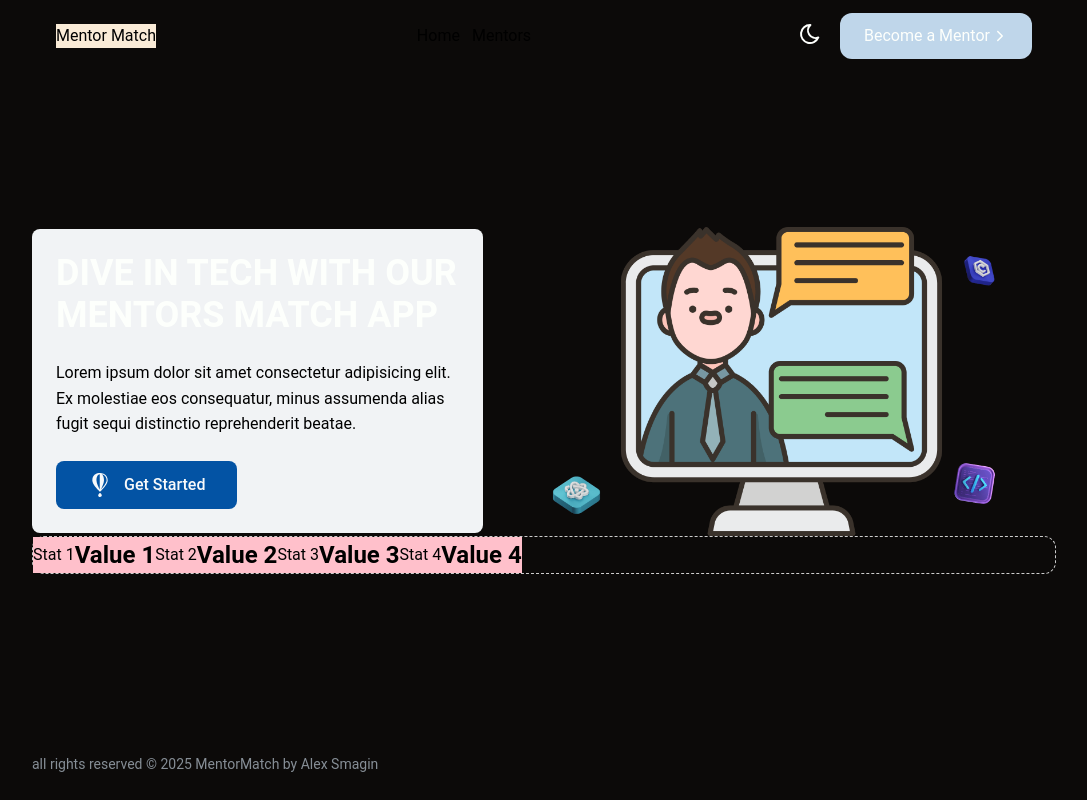
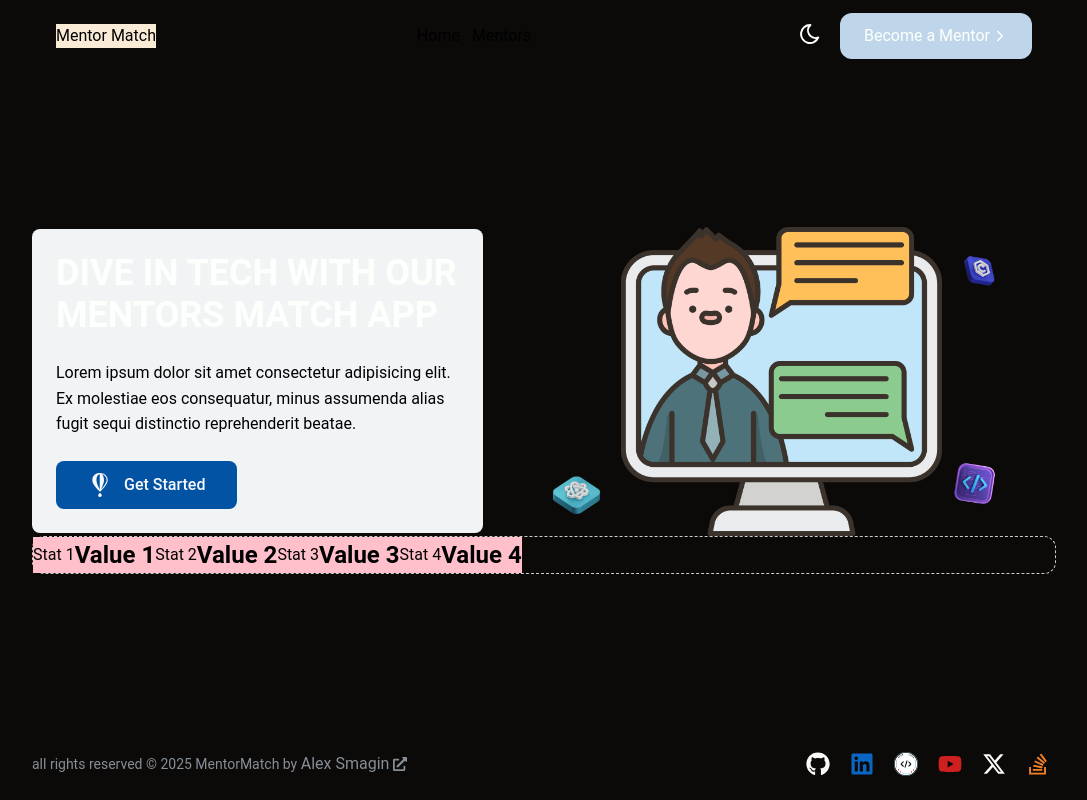
Before and after one commit to Alexandrbig1/mentor-match, a React (Vite) app in the folder frontend/: page / in a window 1280 px wide. Shown: the whole page, without its empty margins (96-1183 px from the left). Built offline with nearby package versions, Linux system fonts and the light colour scheme.

Commit message:
feat: add footer. add social icons component. add framer-motion for animation for social icons. add icons

```diff
--- a/frontend/package.json
+++ b/frontend/package.json
@@ -23,6 +23,7 @@
   },
   "dependencies": {
     "axios": "^1.9.0",
+    "framer-motion": "^12.18.1",
     "react": "^19.1.0",
     "react-dom": "^19.1.0",
     "react-helmet-async": "^2.0.5",
--- a/frontend/src/components/Footer/Footer.styled.tsx
+++ b/frontend/src/components/Footer/Footer.styled.tsx
@@ -1,5 +1,6 @@
 import styled from "styled-components";
 import { primaryFont } from "../fonts";
+import { FaExternalLinkAlt } from "react-icons/fa";
 
 export const FooterWrapper = styled.footer`
   margin: 0 auto;
@@ -28,3 +29,22 @@ export const FooterText = styled.p`
   line-height: 1.33333;
   color: ${(p) => p.theme.colors.lightTextColor};
 `;
+
+export const FooterTextLinkIcon = styled(FaExternalLinkAlt)`
+  font-size: 1.4rem;
+  color: ${(p) => p.theme.colors.lightTextColor};
+  transition: all var(--primary-transition);
+`;
+
+export const FooterTextLink = styled.a`
+  display: inline-flex;
+  align-items: center;
+  gap: 0.4rem;
+  font-size: 1.6rem;
+
+  &:hover {
+    ${FooterTextLinkIcon} {
+      color: ${(p) => p.theme.colors.linkColor};
+    }
+  }
+`;
--- a/frontend/src/components/Footer/Footer.tsx
+++ b/frontend/src/components/Footer/Footer.tsx
@@ -1,5 +1,11 @@
 import SocialIcons from "../UI/SocialIcons/SocialIcons";
-import { FooterText, FooterTextWrapper, FooterWrapper } from "./Footer.styled";
+import {
+  FooterText,
+  FooterTextLink,
+  FooterTextLinkIcon,
+  FooterTextWrapper,
+  FooterWrapper,
+} from "./Footer.styled";
 
 function Footer() {
   return (
@@ -7,7 +13,10 @@ function Footer() {
       <FooterTextWrapper>
         <FooterText>
           all rights reserved © 2025 MentorMatch by{" "}
-          <a href="https://www.alexsmagin.dev">Alex Smagin</a>
+          <FooterTextLink href="https://www.alexsmagin.dev">
+            Alex Smagin
+            <FooterTextLinkIcon />
+          </FooterTextLink>
         </FooterText>
       </FooterTextWrapper>
       <SocialIcons />
--- a/frontend/src/components/UI/SocialIcons/SocialIcons.styled.tsx
+++ b/frontend/src/components/UI/SocialIcons/SocialIcons.styled.tsx
@@ -1 +1,92 @@
 import styled from "styled-components";
+import {
+  FaLinkedin,
+  FaGithub,
+  FaXTwitter,
+  FaYoutube,
+  FaStackOverflow,
+} from "react-icons/fa6";
+
+export const SocialIconsWrapper = styled.div`
+  display: flex;
+  align-items: center;
+  gap: 0.8rem;
+`;
+
+export const SocialIconLink = styled.a`
+  display: block;
+  width: 3.6rem;
+  height: 3.6rem;
+`;
+
+export const OpenCodeChicagoIcon = styled.img`
+  height: 3.6rem;
+  width: 3.6rem;
+  transition: all var(--primary-transition);
+  padding: 0.6rem;
+
+  &:hover,
+  &:focus {
+    transform: scale(1.2);
+  }
+`;
+
+export const GitHubIcon = styled(FaGithub)`
+  color: ${(p) => p.theme.colors.blackIconsColor};
+  font-size: 3.6rem;
+  transition: all var(--primary-transition);
+  padding: 0.6rem;
+
+  &:hover,
+  &:focus {
+    transform: scale(1.2);
+  }
+`;
+
+export const YouTubeIcon = styled(FaYoutube)`
+  color: ${(p) => p.theme.colors.youtubeColor};
+  font-size: 3.6rem;
+  transition: all var(--primary-transition);
+  padding: 0.6rem;
+
+  &:hover,
+  &:focus {
+    transform: scale(1.2);
+  }
+`;
+
+export const LinkedInIcon = styled(FaLinkedin)`
+  color: ${(p) => p.theme.colors.linkedinColor};
+  font-size: 3.6rem;
+  transition: all var(--primary-transition);
+  padding: 0.6rem;
+
+  &:hover,
+  &:focus {
+    transform: scale(1.2);
+  }
+`;
+
+export const TwitterIcon = styled(FaXTwitter)`
+  color: ${(p) => p.theme.colors.blackIconsColor};
+  font-size: 3.6rem;
+  transition: all var(--primary-transition);
+  padding: 0.6rem;
+
+  &:hover,
+  &:focus {
+    transform: scale(1.2);
+  }
+`;
+
+export const StackOverflowIcon = styled(FaStackOverflow)`
+  color: ${(p) => p.theme.colors.stackoverflowColor};
+  font-size: 3.6rem;
+  transition: all var(--primary-transition);
+  padding: 0.6rem;
+
+  &:hover,
+  &:focus {
+    transform: scale(1.2);
+  }
+`;
--- a/frontend/src/components/UI/SocialIcons/SocialIcons.tsx
+++ b/frontend/src/components/UI/SocialIcons/SocialIcons.tsx
@@ -1,3 +1,111 @@
+import { motion } from "framer-motion";
+import {
+  GitHubIcon,
+  LinkedInIcon,
+  OpenCodeChicagoIcon,
+  SocialIconLink,
+  SocialIconsWrapper,
+  StackOverflowIcon,
+  TwitterIcon,
+  YouTubeIcon,
+} from "./SocialIcons.styled";
+
 export default function SocialIcons() {
-  return <div></div>;
+  return (
+    <SocialIconsWrapper>
+      <motion.div
+        initial={{ opacity: 0, x: 100 }}
+        animate={{ opacity: 1, x: 0 }}
+        transition={{ type: "spring", delay: 0.2 }}
+      >
+        <SocialIconLink
+          href="https://github.com/Alexandrbig1"
+          target="_blank"
+          rel="noopener noreferrer"
+          aria-label="Visit Alex Smagin GitHub account"
+          title="Visit Alex Smagin GitHub account"
+        >
+          <GitHubIcon />
+        </SocialIconLink>
+      </motion.div>
+      <motion.div
+        initial={{ opacity: 0, x: 100 }}
+        animate={{ opacity: 1, x: 0 }}
+        transition={{ type: "spring", delay: 0.4 }}
+      >
+        <SocialIconLink
+          href="https://www.linkedin.com/in/alex-smagin29"
+          target="_blank"
+          rel="noopener noreferrer"
+          aria-label="Visit Alex Smagin LinkedIn Profile"
+          title="Visit Alex Smagin LinkedIn Profile"
+        >
+          <LinkedInIcon />
+        </SocialIconLink>
+      </motion.div>
+      <motion.div
+        initial={{ opacity: 0, x: 100 }}
+        animate={{ opacity: 1, x: 0 }}
+        transition={{ type: "spring", delay: 0.6 }}
+      >
+        <SocialIconLink
+          href="https://opencodechicago.netlify.app"
+          target="_blank"
+          rel="noopener noreferrer"
+          aria-label="Visit Open Code Chicago Website"
+          title="Visit Open Code Chicago Website"
+        >
+          <OpenCodeChicagoIcon
+            src="/icons/open-code-chicago-official-logo.svg"
+            alt="Open Code Chicago Official Logo"
+          />
+        </SocialIconLink>
+      </motion.div>
+      <motion.div
+        initial={{ opacity: 0, x: 100 }}
+        animate={{ opacity: 1, x: 0 }}
+        transition={{ type: "spring", delay: 0.8 }}
+      >
+        <SocialIconLink
+          href="https://www.youtube.com/@AlexSmaginDev"
+          target="_blank"
+          rel="noopener noreferrer"
+          aria-label="Visit Alex Smagin YouTube channel"
+          title="Visit Alex Smagin channel"
+        >
+          <YouTubeIcon />
+        </SocialIconLink>
+      </motion.div>
+      <motion.div
+        initial={{ opacity: 0, x: 100 }}
+        animate={{ opacity: 1, x: 0 }}
+        transition={{ type: "spring", delay: 1 }}
+      >
+        <SocialIconLink
+          href="https://x.com/alexsmagin29"
+          target="_blank"
+          rel="noopener noreferrer"
+          aria-label="Visit Alex Smagin Twitter Profile"
+          title="Visit Alex Smagin Twitter Profile"
+        >
+          <TwitterIcon />
+        </SocialIconLink>
+      </motion.div>
+      <motion.div
+        initial={{ opacity: 0, x: 100 }}
+        animate={{ opacity: 1, x: 0 }}
+        transition={{ type: "spring", delay: 1.2 }}
+      >
+        <SocialIconLink
+          href="https://stackoverflow.com/users/22484161/alex-smagin"
+          target="_blank"
+          rel="noopener noreferrer"
+          aria-label="Visit Alex Smagin Stack Overflow Profile"
+          title="Visit Alex Smagin Stack Overflow Profile"
+        >
+          <StackOverflowIcon />
+        </SocialIconLink>
+      </motion.div>
+    </SocialIconsWrapper>
+  );
 }
--- a/frontend/src/theme/theme.ts
+++ b/frontend/src/theme/theme.ts
@@ -10,6 +10,11 @@ export const theme = {
       buttonBgHoverColor: "#0466c8",
       ButtonAccentColor: "#BFD6EA",
       formBorderColor: "#dee2e6",
+      youtubeColor: "#cd201f",
+      linkedinColor: "#0a66c2",
+      stackoverflowColor: "#F48024",
+      blackIconsColor: "#000814",
+      linkColor: "#37A4FE",
     },
   },
   dark: {
@@ -22,6 +27,11 @@ export const theme = {
       buttonBgHoverColor: "#0466c8",
       ButtonAccentColor: "#BFD6EA",
       formBorderColor: "#dee2e6",
+      youtubeColor: "#cd201f",
+      linkedinColor: "#0a66c2",
+      stackoverflowColor: "#F48024",
+      blackIconsColor: "#fafaf9",
+      linkColor: "#37A4FE",
     },
   },
 };
```
Also changed, not shown: frontend/public/icons/open-code-chicago-official-logo.svg (added), 1 other file (tests, documents, lock files or other folders).
